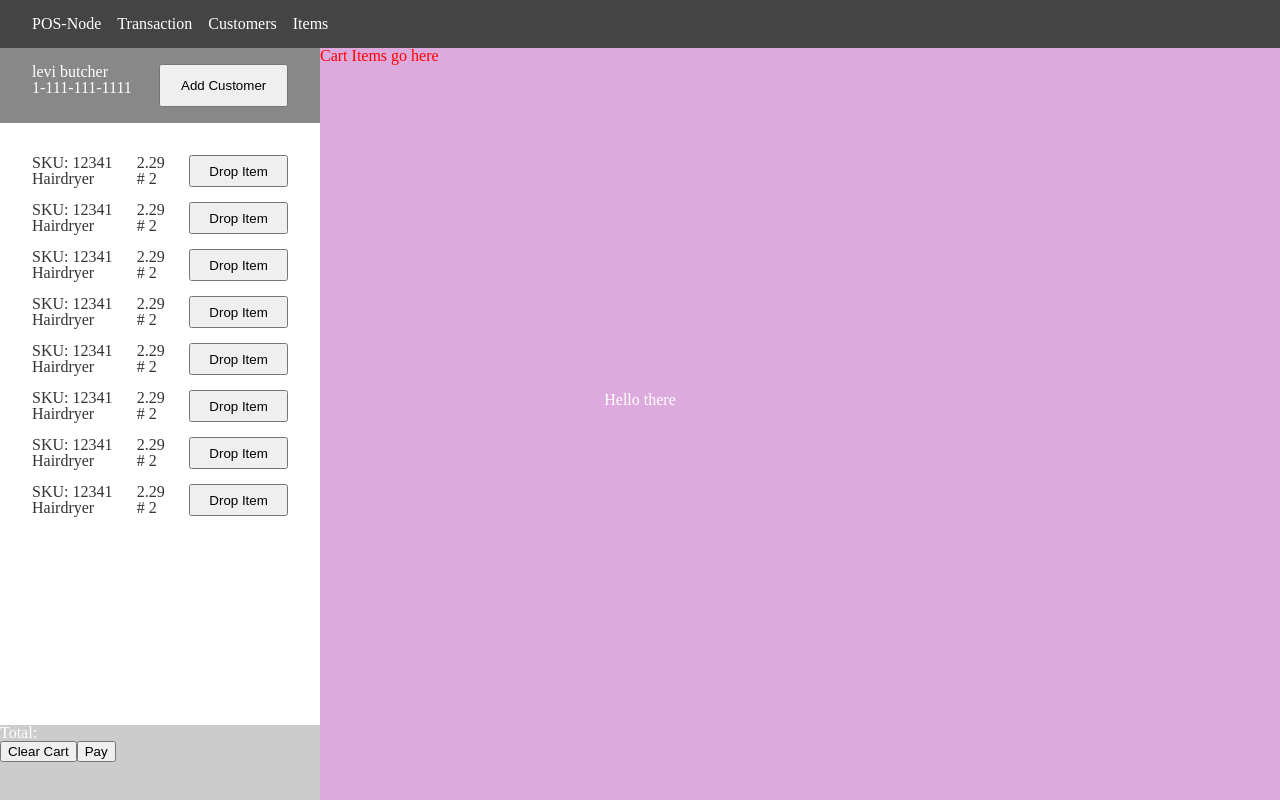
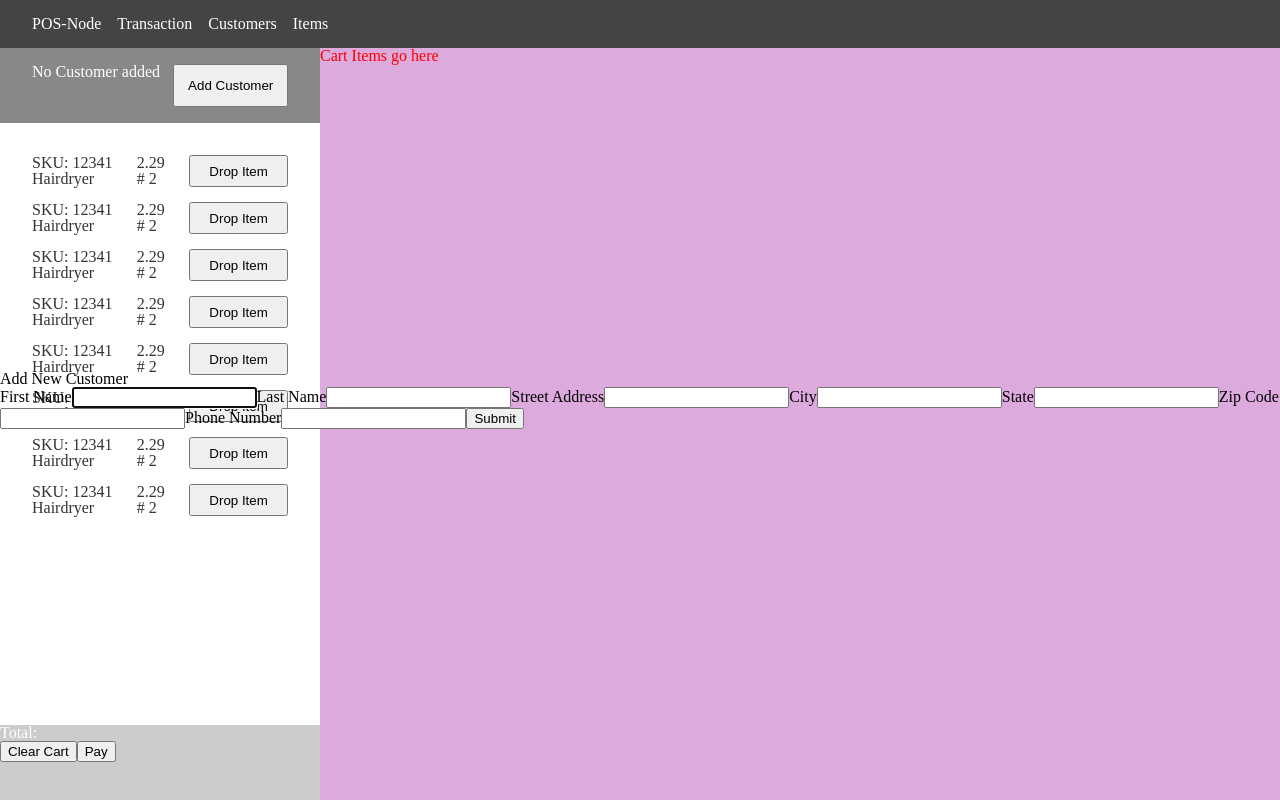
Before and after one commit to LeviButcher/pos-node, a Next.js app in the folder frontend/: page / in a window 1280 px wide. Both pictures are taken after a click on the button "Add Customer". Built offline with nearby package versions, Linux system fonts and the light colour scheme.

Commit message:
Context State Management with adding customer to transcation

```diff
--- a/frontend/components/CustomerDetails.js
+++ b/frontend/components/CustomerDetails.js
@@ -1,5 +1,7 @@
 import styled from "styled-components";
 import Popup from "reactjs-popup";
+import CustomerForm from "./CustomerForm";
+import { usePOSState } from "../context/POSContext";
 
 const CustomerBox = styled.div`
   background: #888;
@@ -10,17 +12,28 @@ const CustomerBox = styled.div`
 `;
 
 const CustomerDetails = () => {
+  const [{ customer }, dispatch] = usePOSState();
+
+  function handleSubmission(e, customer) {
+    e.preventDefault();
+    console.log({ customer });
+    dispatch({ type: "ADD-CUSTOMER", customer });
+  }
+  console.log("customer", customer);
   return (
     <CustomerBox>
       <div>
-        <h3>levi butcher</h3>
-        <h4>1-111-111-1111</h4>
+        <h3>{customer.firstName || "No Customer added"}</h3>
+        <h4>{customer.phone || ""}</h4>
       </div>
       <Popup trigger={<button>Add Customer</button>} modal closeOnDocumentClick>
         {close => (
-          <div>
-            <p>Hello there</p>
-          </div>
+          <CustomerForm
+            submitAction={(e, value) => {
+              handleSubmission(e, value);
+              close();
+            }}
+          />
         )}
       </Popup>
     </CustomerBox>
--- /dev/null
+++ b/frontend/components/CustomerForm.js
@@ -0,0 +1,47 @@
+import { useState } from "react";
+
+const CustomerForm = ({ submitAction }) => {
+  const [customer, setCustomer] = useState({});
+
+  function handleInput(e) {
+    const target = event.target;
+    const value = target.value;
+    const name = target.name;
+    setCustomer({
+      ...customer,
+      [name]: value
+    });
+  }
+
+  return (
+    <div style={{ color: "#000" }}>
+      <form onSubmit={e => submitAction(e, customer)}>
+        <header>
+          <h2>Add New Customer</h2>
+        </header>
+        <label htmlFor="firstName">First Name</label>
+        <input id="firstName" name="firstName" onChange={handleInput} />
+        <label htmlFor="lastName">Last Name</label>
+        <input id="lastName" name="lastName" onChange={handleInput} />
+        <label htmlFor="streetAddress">Street Address</label>
+        <input id="streetAddress" name="streetAddress" onChange={handleInput} />
+        <label htmlFor="city">City</label>
+        <input id="city" name="city" onChange={handleInput} />
+        <label htmlFor="state">State</label>
+        <input id="state" name="state" onChange={handleInput} />
+        <label htmlFor="zipCode">Zip Code</label>
+        <input
+          id="zipCode"
+          name="zipCode"
+          type="number"
+          onChange={handleInput}
+        />
+        <label htmlFor="phone">Phone Number</label>
+        <input id="phone" name="phone" type="tel" onChange={handleInput} />
+        <input type="submit" />
+      </form>
+    </div>
+  );
+};
+
+export default CustomerForm;
--- a/frontend/components/Layout.js
+++ b/frontend/components/Layout.js
@@ -2,6 +2,7 @@ import Nav from "./Nav";
 import Meta from "./Meta";
 import styled, { ThemeProvider } from "styled-components";
 import Theme from "./Theme";
+import { POSProvider, POSReducer } from "../context/POSContext";
 
 const Layout = styled.main`
   min-height: 100vh;
@@ -9,6 +10,7 @@ const Layout = styled.main`
 
 function withLayout(Page) {
   return () => (
+    <POSProvider reducer={POSReducer} initialState={{ customer: {} }}>
       <ThemeProvider theme={Theme}>
         <Layout>
           <Meta />
@@ -16,6 +18,7 @@ function withLayout(Page) {
           <Page />
         </Layout>
       </ThemeProvider>
+    </POSProvider>
   );
 }
 
--- /dev/null
+++ b/frontend/context/POSContext.js
@@ -0,0 +1,25 @@
+import React, { createContext, useContext, useReducer } from "react";
+
+// Taken and Modified from this article -> https://medium.com/simply/state-management-with-react-hooks-and-context-api-at-10-lines-of-code-baf6be8302c
+// Credit to Luke Hall
+export const POSContext = createContext();
+export const POSProvider = ({ reducer, initialState, children }) => (
+  <POSContext.Provider value={useReducer(reducer, initialState)}>
+    {children}
+  </POSContext.Provider>
+);
+
+export const usePOSState = () => useContext(POSContext);
+
+export const POSReducer = (state, action) => {
+  switch (action.type) {
+    case "ADD-CUSTOMER": {
+      return {
+        ...state,
+        customer: action.customer
+      };
+    }
+    default:
+      return state;
+  }
+};
```
Lines whose indentation alone changed are shown as unchanged.
